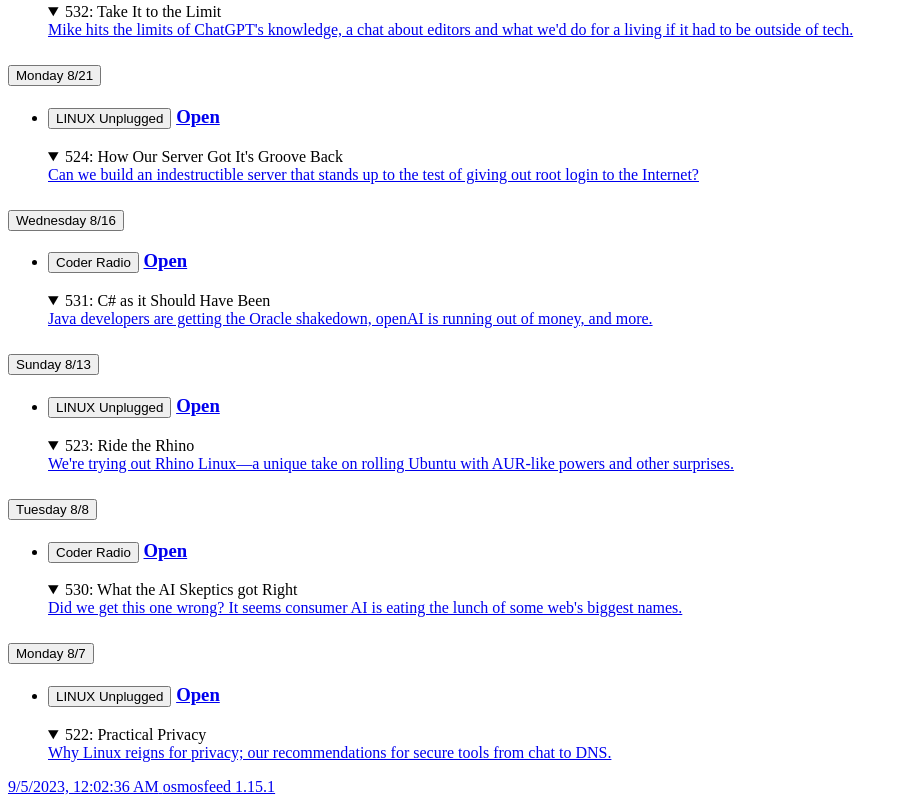
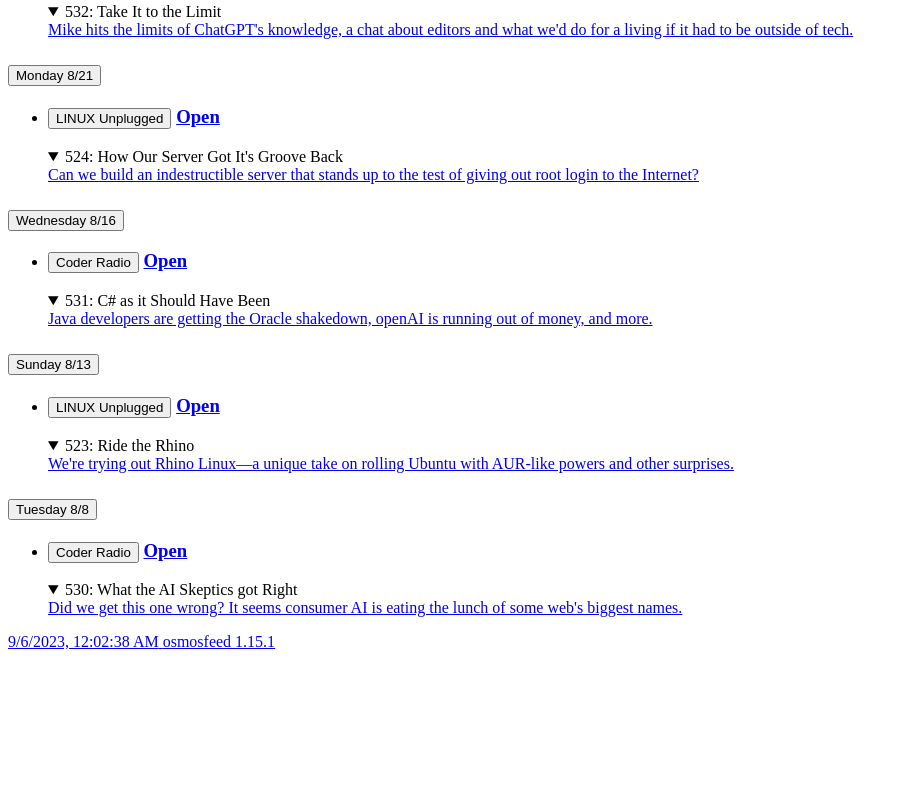
Before and after one commit to marshalmiller/podcasts, a plain HTML site: page index.html in a window 1280 px wide. Shown: the part 575-1379 px from the top of the page, without its empty margins (0-909 px from the left). After the commit the page ends 1234 px from the top, so only its background shows below. Drawn offline with Linux system fonts and the light colour scheme.

Commit message:
deploy: b630cd330da5b4f3824a3dc696a1535f8ef06daa

```diff
--- a/index.html
+++ b/index.html
@@ -376,55 +376,10 @@
             </li>
         </ul>
       </section>
-      <section class="daily-content js-toggle-accordions-scope">
-        <h2 class="daily-heading">
-          <button
-            class="daily-heading-toggle"
-            data-action="toggle-accordions"
-            title="Click to toggle the day, Ctrl + click to toggle all."
-          >
-            <time class="daily-heading-toggle__weekday js-offset-weekday" data-offset-date=2023-08-07 datetime="2023-08-07T05:00:00.000Z">2023-08-07</time>
-            <time class="daily-heading-toggle__date js-offset-date" data-offset-date=2023-08-07 datetime="2023-08-07T05:00:00.000Z"></time>
-          </button>
-        </h2>
-        <ul class="sources card">
-            <li class="card__section">
-              <section class="js-toggle-accordions-scope">
-                <h3 class="source-heading">
-                  <button
-                    class="source-heading__name"
-                    data-action="toggle-accordions"
-                    title="Click to toggle the source, Ctrl + click to toggle all."
-                  >LINUX Unplugged</button>
-                  <a class="source-heading__link" href="https://linuxunplugged.com">Open</a>
-                </h3>
-                <section class="articles-per-source">
-                    <article>
-                      <details
-                        class="article-expander"
-                        data-action="toggle-native-accordion"
-                        data-accordion-key="a9747246-c271-43a4-8cc2-69fa163e37ae"
-                        open
-                      >
-                        <summary class="article-expander__title">522: Practical Privacy</summary>
-                        <a class="article-summary-link article-summary-box-outer" href="https://linuxunplugged.com/522">
-                          <div class="article-summary-box-inner media-object">
-                            <span class="media-object__text">
-                              <span>Why Linux reigns for privacy; our recommendations for secure tools from chat to DNS.</span>
-                            </span>
-                          </div>
-                        </a>
-                      </details>
-                    </article>
-                </section>
-              </section>
-            </li>
-        </ul>
-      </section>
 
     <footer>
-      <a class="footer-link" href="https://github.com/marshalmiller/podcasts/actions/runs/6078538073">
-        <time id="build-timestamp" datetime="2023-09-05T00:02:36.799Z">2023-09-05T00:02:36.799Z</time>
+      <a class="footer-link" href="https://github.com/marshalmiller/podcasts/actions/runs/6090985656">
+        <time id="build-timestamp" datetime="2023-09-06T00:02:38.787Z">2023-09-06T00:02:38.787Z</time>
       </a>
       <a class="footer-link" href="https://github.com/osmoscraft/osmosfeed">osmosfeed 1.15.1</a>
     </footer>
```
Also changed, not shown: cache.json (+0 -18 lines), 1 other file.
